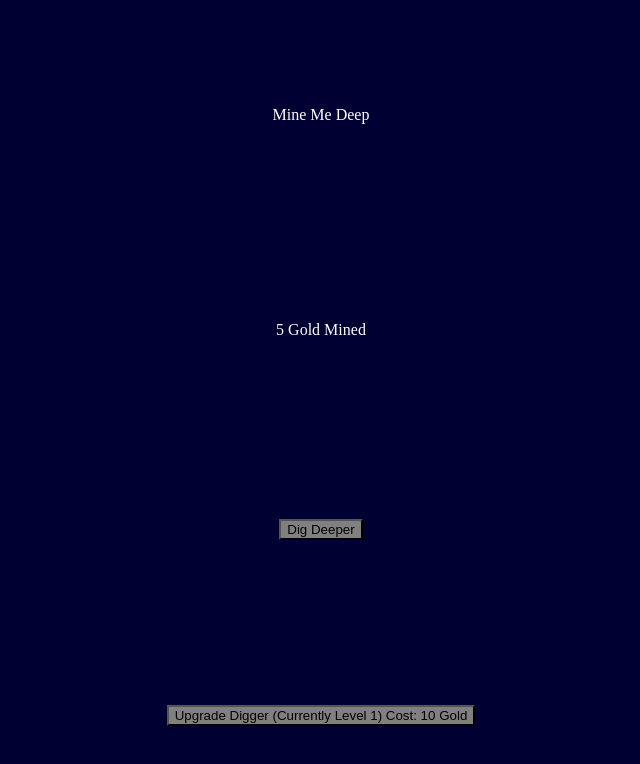
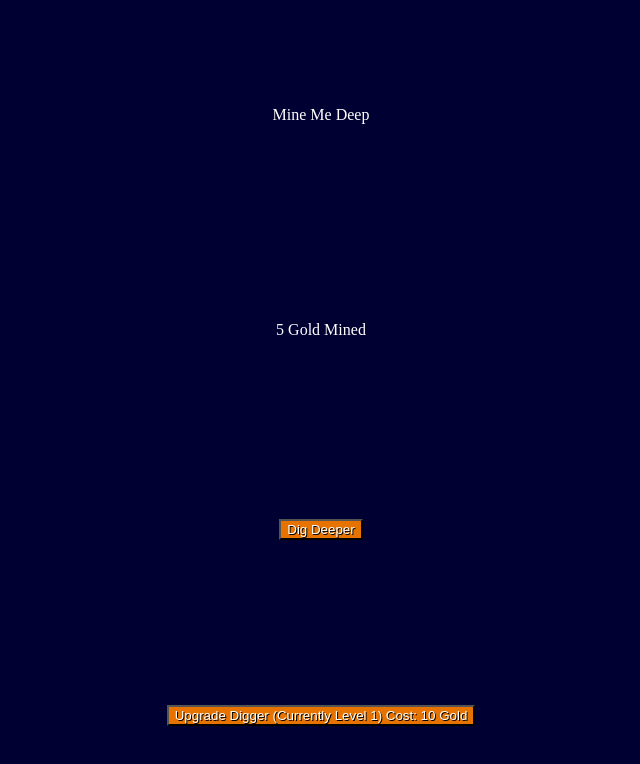
Before and after one commit to harryw97/INCREMENT, a plain HTML site: page index.html in a window 1280 px wide. Shown: the whole page, without its empty margins (319-959 px from the left). Drawn offline with Linux system fonts and the light colour scheme.

Commit message:
Update styles.css

```diff
--- a/styles.css
+++ b/styles.css
@@ -4,7 +4,9 @@ body {
 }
 
 button {
-  background-color: grey
+  background-color: #e67300;
+  text-shadow: 1px 1px black;
+  color: white;
 }
 
 .flexbox-container {
```
